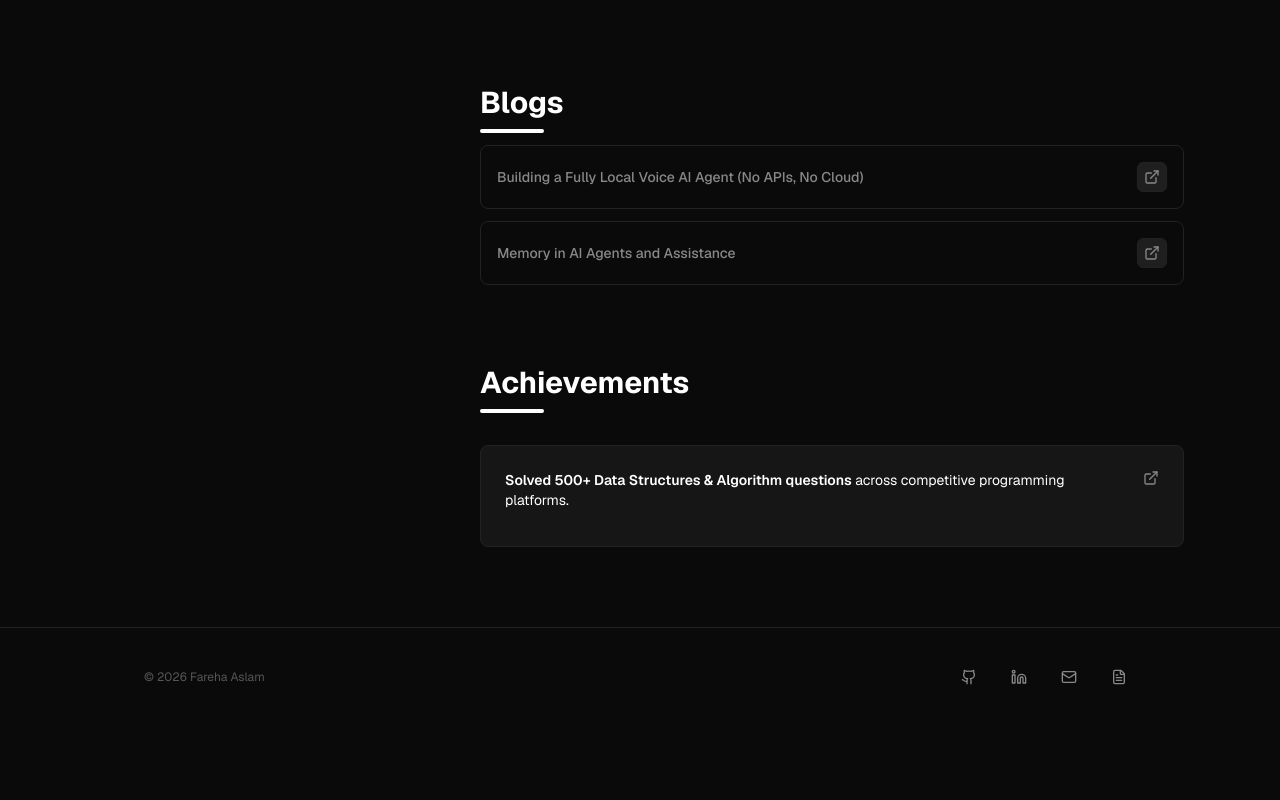
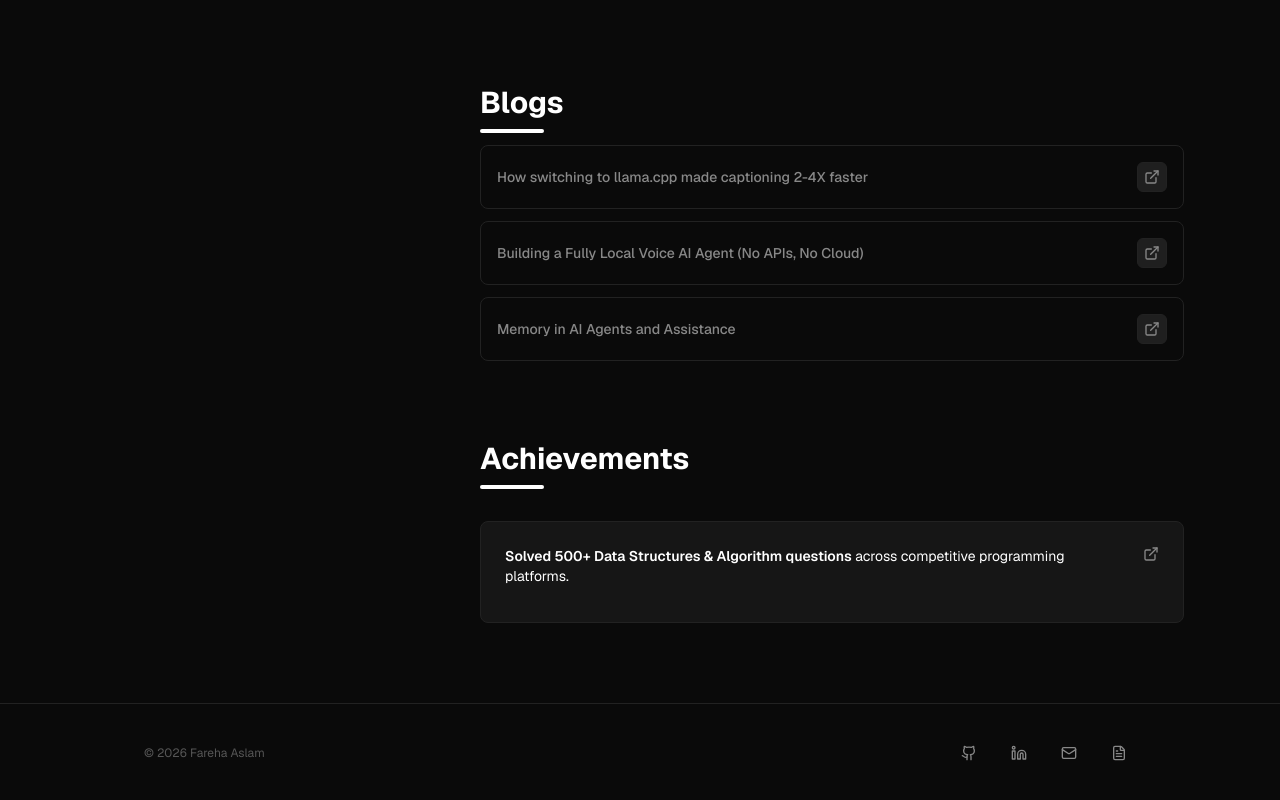
Before and after one commit to farehaaslam/portfolio_website, a Next.js app: page / in a window 1280 px wide. Shown: the part 4203-5003 px from the top of the page. Before the commit the page ends 4929 px from the top, so only its background shows below. Built offline with nearby package versions, Linux system fonts and the light colour scheme.

Commit message:
Add new blog post about llama.cpp performance

```diff
--- a/components/sections/Blog.tsx
+++ b/components/sections/Blog.tsx
@@ -6,6 +6,10 @@ interface BlogPost {
 }
 
 const blogPosts: BlogPost[] = [
+  {
+    title:'How switching to llama.cpp made captioning 2-4X faster',
+    url:'https://medium.com/@farehaaslam25/how-switching-to-llama-cpp-made-captioning-2-4x-faster-52620c8d7fe5'
+  },
   {
     title: 'Building a Fully Local Voice AI Agent (No APIs, No Cloud)',
     url: 'https://medium.com/@farehaaslam25/building-a-fully-local-voice-ai-agent-no-apis-no-cloud-d65639f671ee'
```
